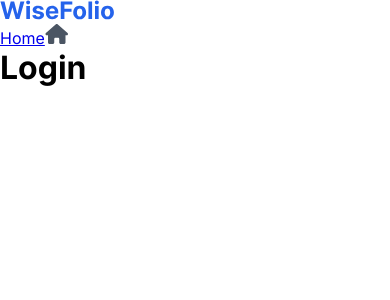
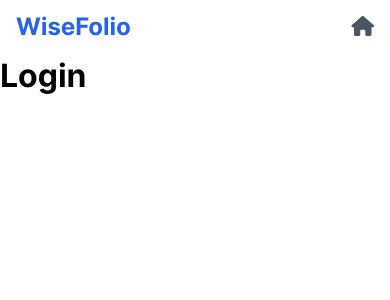
Before and after one commit to Lospub/WiseFolio-Client, a React (Vite) app in the folder wisefolio-client/: page /login in a window 390 px wide. Shown: the top 300 px of the page. Built offline with nearby package versions, Linux system fonts and the light colour scheme.

Commit message:
add mobile header style

```diff
--- a/wisefolio-client/src/components/Header/Header.scss
+++ b/wisefolio-client/src/components/Header/Header.scss
@@ -0,0 +1,50 @@
+@use '../../styles/partials/variables' as *;
+@use '../../styles/partials/mixins' as *;
+
+
+.header {
+    @include flex-style(flex-start, space-between, left, nowrap, row);
+    padding: 1rem;
+
+    &__link {
+        text-decoration: none;
+
+        font-size: 1rem;
+
+        &:hover {
+            text-decoration: underline;
+        }
+    }
+
+    &__text {
+        display: none;
+
+    }
+
+    &__icons {
+        @include flex-style(center, center, none, nowrap, row);
+        gap: 0.5rem;
+
+    }
+
+    &__icon {
+        display: block;
+        cursor: pointer;
+
+        &--mobile {
+
+        }
+
+        &--bell {
+            width: 1.125rem;
+            height: 1.125rem;
+        }
+
+        &--avatar {
+            width: 1.5rem;
+            height: 1.5rem;
+            border-radius: 50%;
+        }
+
+    }
+}
```
